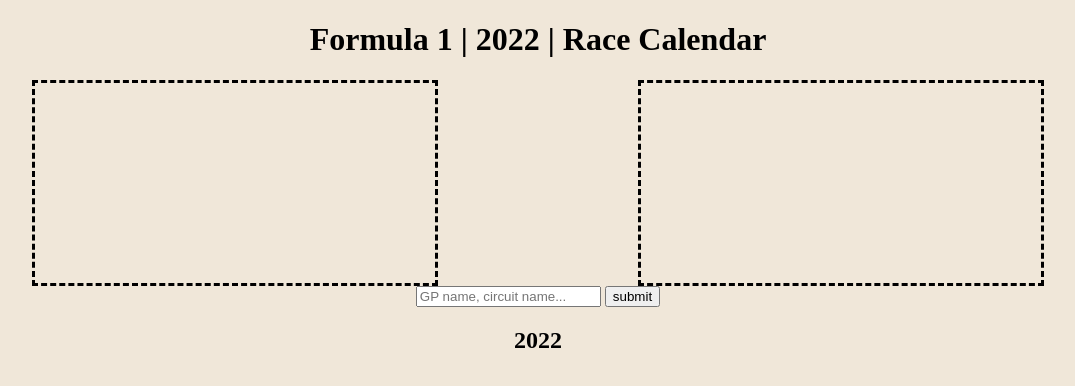
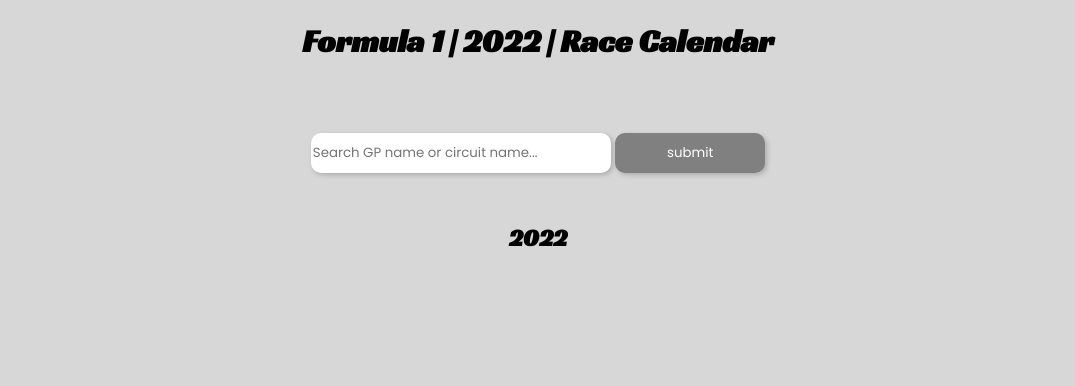
Before and after one commit to alternadiva/Formula1-Race-Calendar, a plain HTML site: page index.html in a window 1280 px wide. Shown: the whole page, without its empty margins (102-1177 px from the left). Drawn offline with Linux system fonts and the light colour scheme; no server answers.

Commit message:
add style

```diff
--- a/index.html
+++ b/index.html
@@ -7,10 +7,13 @@
     <meta name="viewport" content="width=device-width, initial-scale=1.0">
     <title>Formula 1 Race Calendar</title>
     <link rel="stylesheet" href="style.css">
+    <link
+        href="https://fonts.googleapis.com/css2?family=Poppins:wght@300;400;500;600;700&family=Racing+Sans+One&display=swap"
+        rel="stylesheet">
 </head>
 
 <body>
-    <h1>Formula 1 | 2022 | Race Calendar</h1>
+    <h1 class="header-tag">Formula 1 | 2022 | Race Calendar</h1>
 
     <section id="current">
         <div id="previous"></div>
@@ -19,14 +22,14 @@
 
     <section>
         <form id="form">
-            <input type="search" name="Search" id="search" value="" placeholder="GP name, circuit name...">
+            <input type="search" name="Search" id="search" value="" placeholder="Search GP name or circuit name...">
             <input type="submit" value="submit" id="submit">
         </form>
         <div id="output"></div>
     </section>
 
     <section id="all">
-        <h2>2022</h2>
+        <h2 class="header-tag">2022</h2>
         <div id="full"></div>
     </section>
 
--- a/script.js
+++ b/script.js
@@ -16,14 +16,14 @@
             }
         })
         .then((data) => {
-            let divContent = "<h2>Last Race</h2>";
+            let divContent = "<h3>Last Race</h3>";
             let raceDataObj = data["MRData"]["RaceTable"]["Races"][0];
             let raceName = raceDataObj["raceName"];
             let raceCircuit = raceDataObj["Circuit"]["circuitName"];
             let raceDate = raceDataObj["date"];
             let raceStart = raceDataObj["time"];
             divContent += `
-                <p>${raceName}</p>
+                <h3 class="header-tag">${raceName}</h3>
                 <p>${raceCircuit}</p>
                 <p>${new Date(`${raceDate} ${raceStart}`)}</p>
             `;
@@ -46,14 +46,14 @@
             }
         })
         .then((data) => {
-            let divContent = "<h2>Next Race</h2>";
+            let divContent = "<h3>Next Race</h3>";
             let raceDataObj = data["MRData"]["RaceTable"]["Races"][0];
             let raceName = raceDataObj["raceName"];
             let raceCircuit = raceDataObj["Circuit"]["circuitName"];
             let raceDate = raceDataObj["date"];
             let raceStart = raceDataObj["time"];
             divContent += `
-                <p>${raceName}</p>
+                <h3 class="header-tag">${raceName}</h3>
                 <p>${raceCircuit}</p>
                 <p>${new Date(`${raceDate} ${raceStart}`)}</p>
             `;
@@ -90,7 +90,7 @@
             racesArr.push(raceObject);
              divContent += `
                 <div class="races" id="race${i}">
-                    <p>${racesDataArr[i].raceName}</p>
+                    <p class="raceName">${racesDataArr[i].raceName}</p>
                     <p>${racesDataArr[i].Circuit.circuitName}</p>
                     <p>${new Date(`${racesDataArr[i].date} ${racesDataArr[i].time}`)}</p>
                 </div>
--- a/style.css
+++ b/style.css
@@ -1,6 +1,15 @@
+html {
+  font-family: "Racing Sans One", cursive;
+  font-family: "Poppins", sans-serif;
+}
+
 body {
-  background-color: rgb(240, 231, 217);
+  background-color: rgb(216, 215, 215);
   text-align: center;
+}
+
+.header-tag {
+  font-family: "Racing Sans One", cursive;
 }
 
 #current {
@@ -14,8 +23,10 @@
 
 #current > div {
   width: 400px;
-  height: 200px;
-  border: 3px dashed black;
+  height: auto;
+  background-color: white;
+  border-radius: 25px;
+  box-shadow: 10px 10px 20px rgba(0, 0, 0, 0.2);
   overflow-wrap: normal;
 }
 
@@ -30,7 +41,39 @@
 
 #full > div {
   width: 400px;
-  height: 150px;
-  border: 2px dashed black;
+  height: auto;
+  background-color: white;
+  border-radius: 25px;
+  box-shadow: 10px 10px 20px rgba(0, 0, 0, 0.2);
   overflow-wrap: normal;
 }
+
+.raceName {
+  font-family: "Racing Sans One", cursive;
+  font-size: 1.4em;
+}
+
+#form {
+  margin: 50px 0;
+}
+
+#search {
+  width: 300px;
+  height: 40px;
+  border: none;
+  border-radius: 10px;
+  box-shadow: 2px 2px 5px rgba(0, 0, 0, 0.2);
+  font-family: "Poppins", sans-serif;
+}
+
+#submit {
+  width: 150px;
+  height: 40px;
+  border-radius: 10px;
+  background-color: gray;
+  color: white;
+  border: none;
+  box-shadow: 2px 2px 5px rgba(0, 0, 0, 0.2);
+  font-family: "Poppins", sans-serif;
+  cursor: pointer;
+}
```
